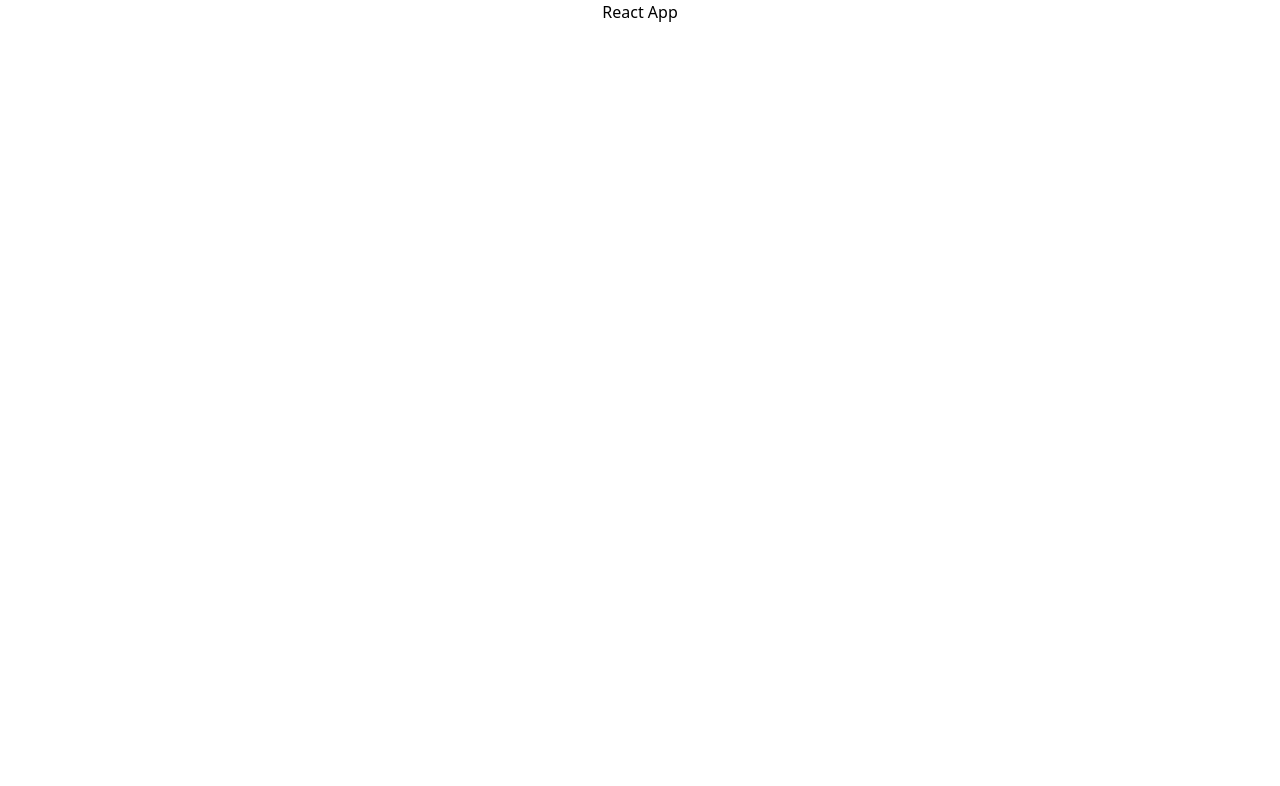
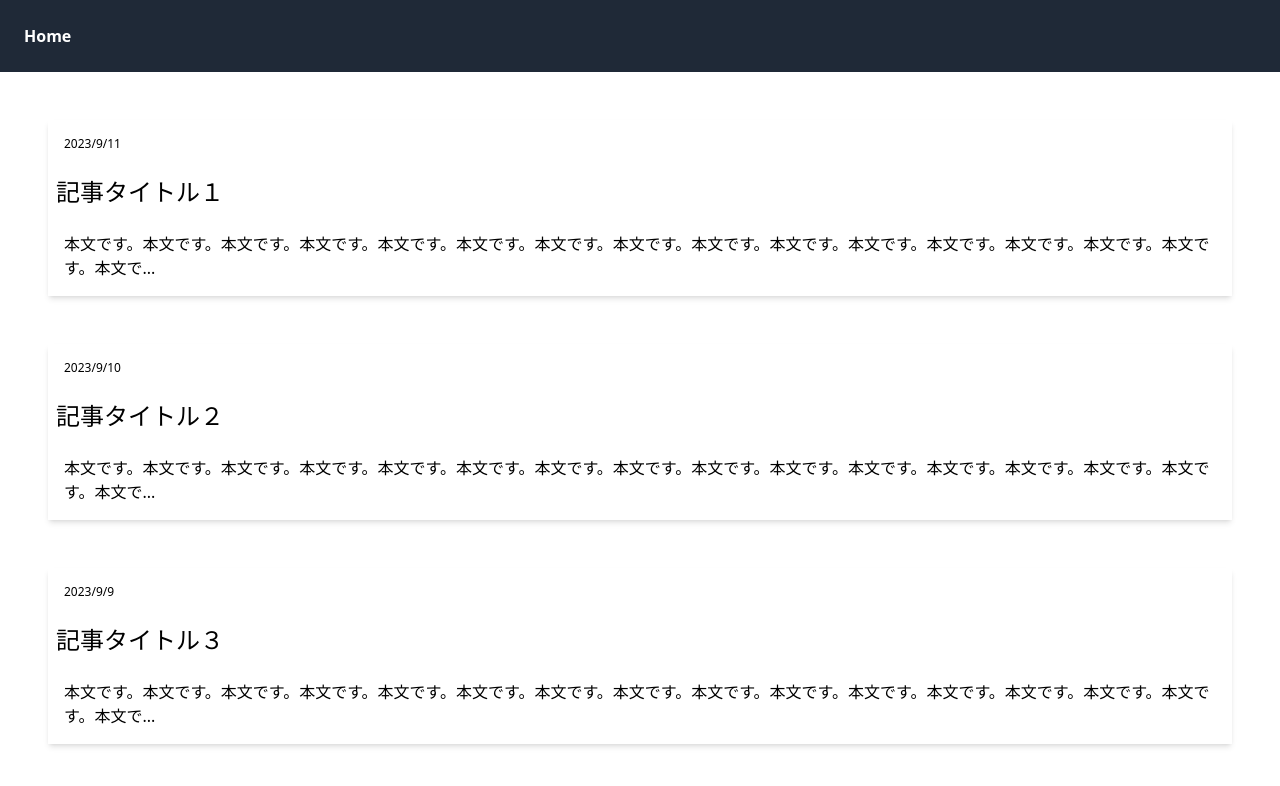
Before and after one commit to kana1166/react18-app-blog, a React (Create React App) app: page / in a window 1280 px wide. Shown: the top 786 px of the page. Built offline with nearby package versions, Linux system fonts and the light colour scheme.

Commit message:
“課題1の実装”

```diff
--- a/package.json
+++ b/package.json
@@ -41,6 +41,6 @@
     "@types/jest": "^29.5.11",
     "@types/react": "^18.2.48",
     "@types/react-dom": "^18.2.18",
-    "typescript": "^5.3.3"
+    "typescript": "^4.9.5"
   }
 }
--- a/src/App.tsx
+++ b/src/App.tsx
@@ -1,11 +1,18 @@
 import "./App.css";
-import React from "react";
+import { BrowserRouter as Router, Route, Routes } from "react-router-dom";
+import Blog from "./components/Blog";
+import Header from "./components/Header";
 
 function App() {
   return (
-    <div className="App">
-      <h1>React App</h1>
-    </div>
+    <>
+      <Router>
+        <Header />
+        <Routes>
+          <Route path="/" element={<Blog />} />
+        </Routes>
+      </Router>
+    </>
   );
 }
 
--- a/src/components/Blog.tsx
+++ b/src/components/Blog.tsx
@@ -0,0 +1,45 @@
+import { posts } from "../data/posts";
+
+const Blog = () => {
+  const formatDate = (jsonDate: string) => {
+    const dateObj = new Date(jsonDate);
+    const year = dateObj.getFullYear();
+    const date = dateObj.getDate();
+    const month = dateObj.getMonth() + 1;
+    return `${year}/${month}/${date}`;
+  };
+
+  const limitContent = (content: string) => {
+    const limit = 100;
+    if (content.length > limit) {
+      return content.slice(0, limit) + "...";
+    }
+    return content;
+  };
+
+  const replaceContent = (content: string) => {
+    const replacedContent = content.replace(/<("[^"]*"|'[^']*'|[^'">])*>/g, "");
+    return replacedContent;
+  };
+
+  return (
+    <>
+      <div>
+        {posts.map((post) => {
+          const formattedDate = formatDate(post.createdAt);
+          const limitedContent = limitContent(post.content);
+          const replacedContent = replaceContent(limitedContent);
+          return (
+            <div className="shadow-md m-12" key={post.id}>
+              <p className="p-4 text-xs">{formattedDate}</p>
+              <h2 className="p-2 text-2xl">{post.title}</h2>
+              <p className="p-4"> {replacedContent}</p>
+            </div>
+          );
+        })}
+      </div>
+    </>
+  );
+};
+
+export default Blog;
--- a/src/components/Header.tsx
+++ b/src/components/Header.tsx
@@ -0,0 +1,13 @@
+import { Link } from "react-router-dom";
+
+const Header = () => {
+  return (
+    <header className="bg-gray-800 ">
+      <div className="p-6 text-white font-bold">
+        <Link to="/">Home</Link>
+      </div>
+    </header>
+  );
+};
+
+export default Header;
--- a/src/components/Post.tsx
+++ b/src/components/Post.tsx
@@ -0,0 +1,11 @@
+const Post = () => {
+  return (
+    <>
+      <div>
+        <h1>Blog</h1>
+      </div>
+    </>
+  );
+};
+
+export default Post;
```
Also changed, not shown: 1 other file (tests, documents, lock files or other folders).
